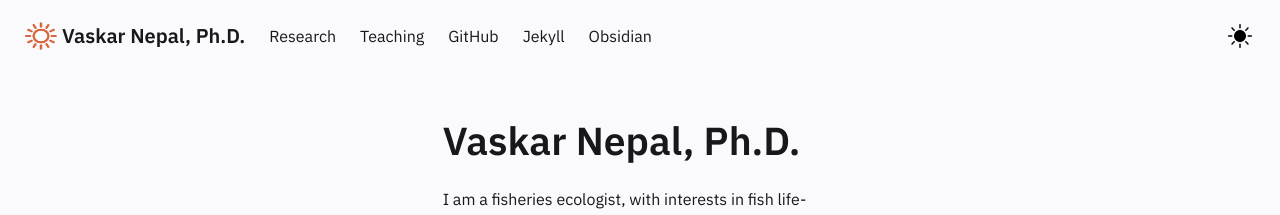
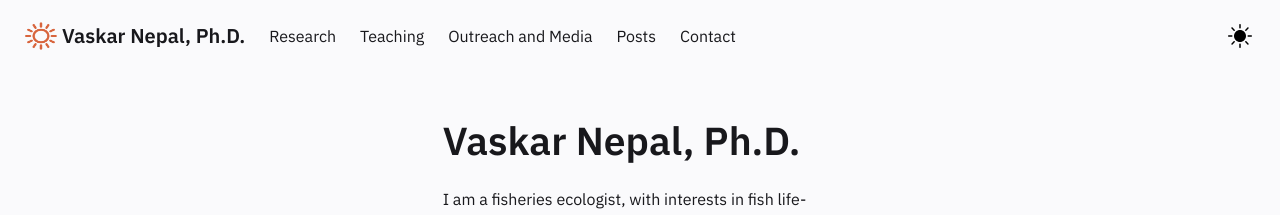
Before and after one commit to vaskarnepal/vaskarnepal.github.io, a Jekyll site: the page built from pages/index.md, in a window 1280 px wide. Shown: the top 215 px of the page. Built offline with Jekyll 4.4.1, drawn with Linux system fonts in a browser that asks for light colours.

Commit message:
Update Header.html

```diff
--- a/_includes/Header.html
+++ b/_includes/Header.html
@@ -65,16 +65,12 @@
             aria-hidden="true"></span> <span aria-hidden="true"></span>
           <span aria-hidden="true"></span> </a> </div>
       <div id="navbarBasicExample" class="navbar-menu">
-        <div class="navbar-start"> <a href="../_includes/Research"
-            class="navbar-item"> Research </a>
-			<a href="../_includes/Teaching"
-            class="navbar-item"> Teaching </a>
-			<a href="../_includes/Research" target="_blank"
-            class="navbar-item"> GitHub </a>
-			<a href="https://jekyllrb.com/" target="_blank"
-            class="navbar-item"> Jekyll </a>
-			<a href="https://obsidian.md/" target="_blank"
-            class="navbar-item"> Obsidian </a> </div>
+        <div class="navbar-start">
+		<a href="../Research" class="navbar-item"> Research </a>
+		<a href="../Teaching" class="navbar-item"> Teaching </a>
+		<a href="../Outreach" class="navbar-item"> Outreach and Media </a>
+		<a href="../Posts" class="navbar-item"> Posts </a>
+		<a href="../Contact" class="navbar-item"> Contact </a> </div>
         <div class="navbar-end is-hidden-mobile"
           onclick="modeSwitcher()">
           <div class="navbar-item">
```
